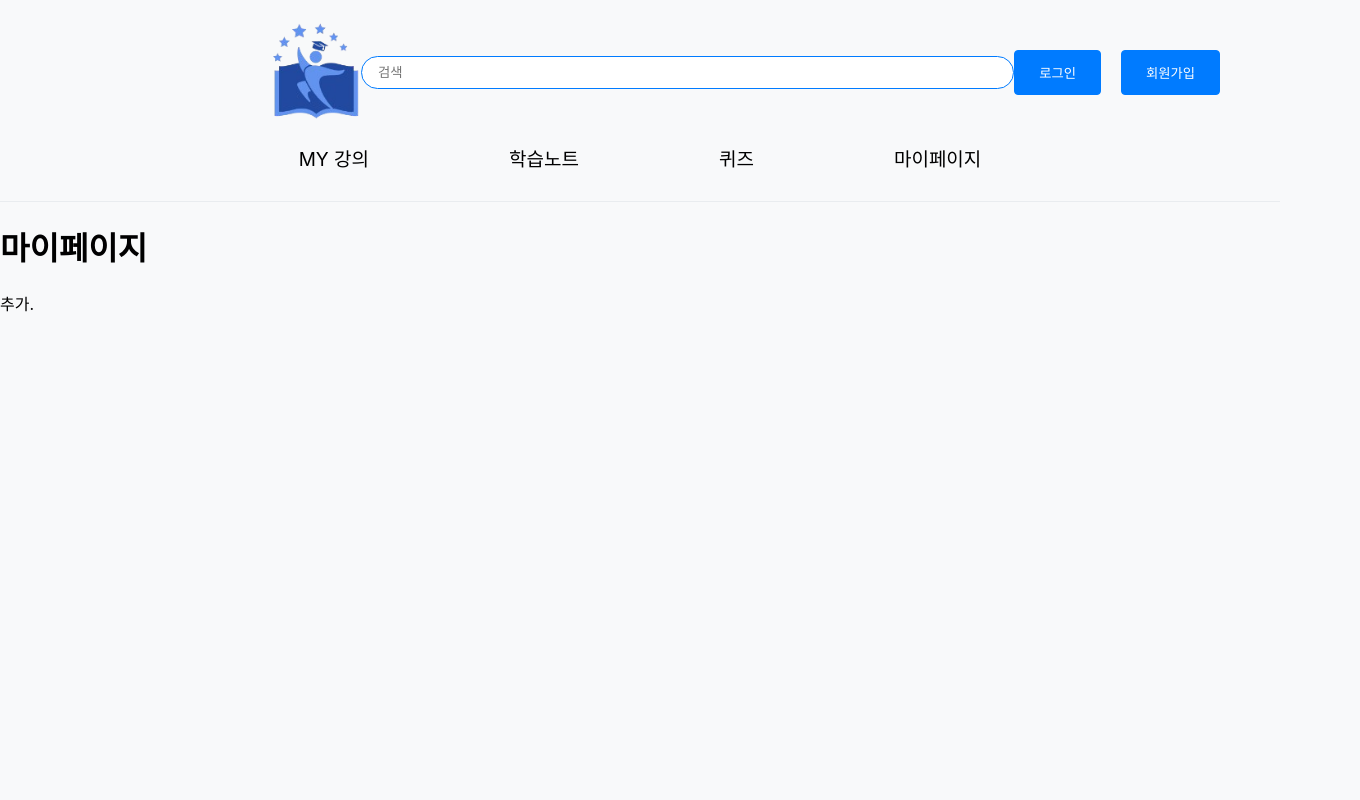
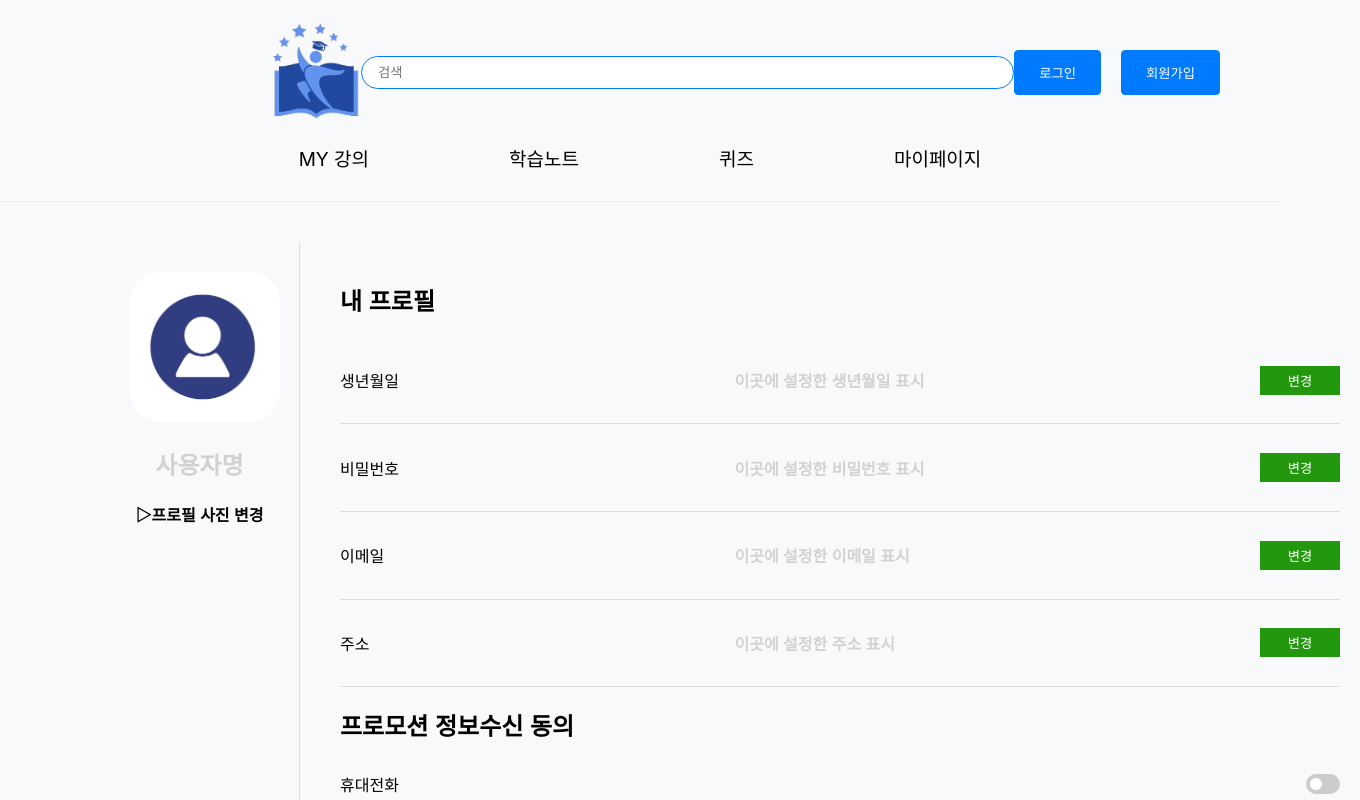
Before and after one commit to hanium-iltaingang/ingang, a React (Create React App) app: page /my-page in a window 1280 px wide. Shown: the top 800 px of the page, 1360 px wide, since content can reach past the window. Built offline with nearby package versions, Linux system fonts and the light colour scheme.

Commit message:
마이페이지 추가

```diff
--- /dev/null
+++ b/src/components/MyPage.css
@@ -0,0 +1,114 @@
+.mypage-container {
+    display: flex;
+    font-family: Arial, sans-serif;
+    max-width: 1500px;
+    margin: 40px auto;
+  }
+
+  .sidebar {
+    width: 200px;
+    background-color: #f7f9fb;
+    padding: 30px;
+    margin-right: 20px;
+    margin-left: 100px;
+    border-right: 1px solid #ddd;
+  }
+
+  .profile {
+    text-align: center;
+  }
+
+  .profile-image {
+    border-radius: 20%;
+    width: 150px;
+    height: 150px;
+    object-fit: cover;
+  }
+
+  .profile h2{
+    color: #d2d2d2;
+  }
+
+  .content {
+    padding: 20px;
+    width: 100%;
+  }
+
+  .section-header h3 {
+    border-bottom: 1px solid #ddd;
+    padding-bottom: 10px;
+  }
+
+  .settings-group {
+    margin-top: 20px;
+    width: 1000px;
+  }
+
+  .setting-item {
+    display: flex;
+    justify-content: space-between;
+    align-items: center;
+    padding: 10px 0;
+    border-bottom: 1px solid #ddd;
+  }
+
+  .setting-item button {
+    background-color: #23970e;
+    color: white;
+    border: none;
+    padding: 5px 10px;
+    width: 80px;
+    cursor: pointer;
+  }
+
+  .setting-item button:hover {
+    background-color: #1a9e00;
+  }
+
+  .toggle {
+    display: flex;
+    align-items: center;
+  }
+
+  .switch {
+    position: relative;
+    display: inline-block;
+    width: 34px;
+    height: 20px;
+  }
+
+  .switch input {
+    display: none;
+  }
+
+  .slider {
+    position: absolute;
+    cursor: pointer;
+    top: 0;
+    left: 0;
+    right: 0;
+    bottom: 0;
+    background-color: #ccc;
+    transition: 0.4s;
+    border-radius: 20px;
+  }
+
+  .slider:before {
+    position: absolute;
+    content: "";
+    height: 12px;
+    width: 12px;
+    left: 4px;
+    bottom: 4px;
+    background-color: white;
+    transition: 0.4s;
+    border-radius: 50%;
+  }
+
+  input:checked + .slider {
+    background-color: #1ec800;
+  }
+
+  input:checked + .slider:before {
+    transform: translateX(14px);
+  }
--- a/src/components/MyPage.js
+++ b/src/components/MyPage.js
@@ -1,12 +1,68 @@
 // MyPage.js
-// 마이페이지
 import React from 'react';
+import './MyPage.css';
+import profileImage from '../assets/mypage_1.png';
 
 const MyPage = () => {
   return (
-    <div className="my-page">
-      <h1>마이페이지</h1>
-      <p>추가.</p>
+    <div className="mypage-container">
+      <aside className="sidebar">
+        <div className="profile">
+          <img
+            className="profile-image" src={profileImage} alt="프로필 이미지"
+          />
+          <h2>사용자명</h2>
+          <h4>▷프로필 사진 변경</h4>
+        </div>
+      </aside>
+      <section className="content">
+        <div className="section-header">
+          <h2>내 프로필</h2>
+        </div>
+        <div className="settings-group">
+          <div className="setting-item">
+            <span>생년월일</span>
+            <h4 style={{ color: '#d2d2d2'}}>이곳에 설정한 생년월일 표시</h4>
+            <button>변경</button>
+          </div>
+          <div className="setting-item">
+            <span>비밀번호</span>
+            <h4 style={{ color: '#d2d2d2'}}>이곳에 설정한 비밀번호 표시</h4>
+            <button>변경</button>
+          </div>
+          <div className="setting-item">
+            <span>이메일</span>
+            <h4 style={{ color: '#d2d2d2'}}>이곳에 설정한 이메일 표시</h4>
+            <button>변경</button>
+          </div>
+          <div className="setting-item">
+            <span>주소</span>
+            <h4 style={{ color: '#d2d2d2'}}>이곳에 설정한 주소 표시</h4>
+            <button>변경</button>
+          </div>
+        </div>
+        <div className="settings-group">
+          <h2>프로모션 정보수신 동의</h2>
+          <div className="setting-item">
+            <span>휴대전화</span>
+            <div className="toggle">
+              <label className="switch">
+                <input type="checkbox" />
+                <span className="slider"></span>
+              </label>
+            </div>
+          </div>
+          <div className="setting-item">
+            <span>이메일</span>
+            <div className="toggle">
+              <label className="switch">
+                <input type="checkbox" />
+                <span className="slider"></span>
+              </label>
+            </div>
+          </div>
+        </div>
+      </section>
     </div>
   );
 };
--- a/src/components/Register.css
+++ b/src/components/Register.css
@@ -7,7 +7,7 @@
 }
 
 .register-box {
-  width: 500px; /* 로그인 페이지의 .login-box와 동일한 너비로 설정 */
+  width: 500px;
   padding: 40px;
   background: white;
   box-shadow: 0 0 10px rgba(0, 0, 0, 0.1);
@@ -16,8 +16,8 @@
 }
 
 .register-logo {
-  width: 120px; /* 로그인 페이지의 .main-logo와 동일한 너비로 설정 */
-  margin-bottom: 30px; /* 로그인 페이지의 .main-logo와 동일한 간격으로 설정 */
+  width: 120px;
+  margin-bottom: 30px;
 }
 
 .register-form {
```
Also changed, not shown: src/assets/mypage_1.png (added).
